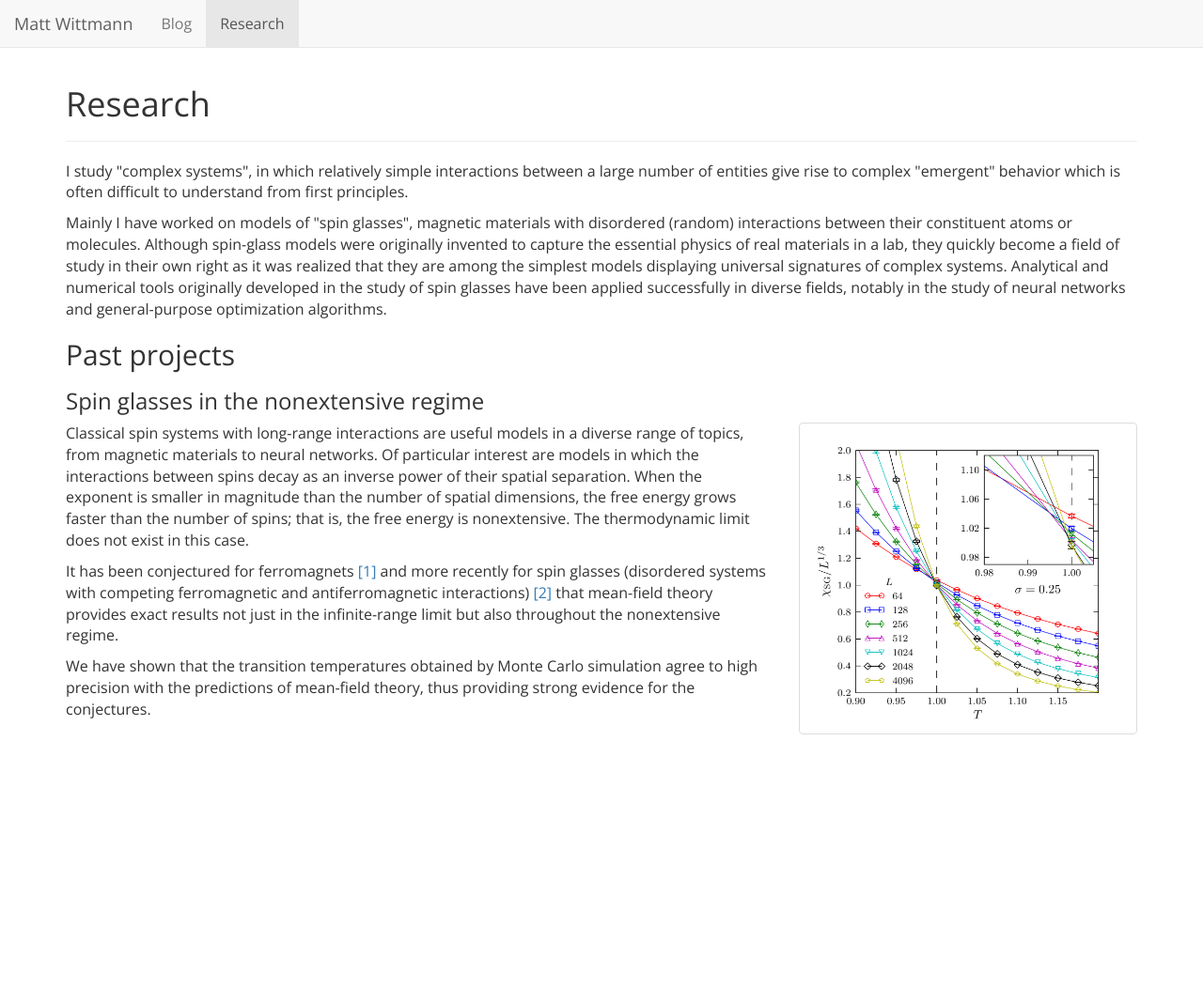
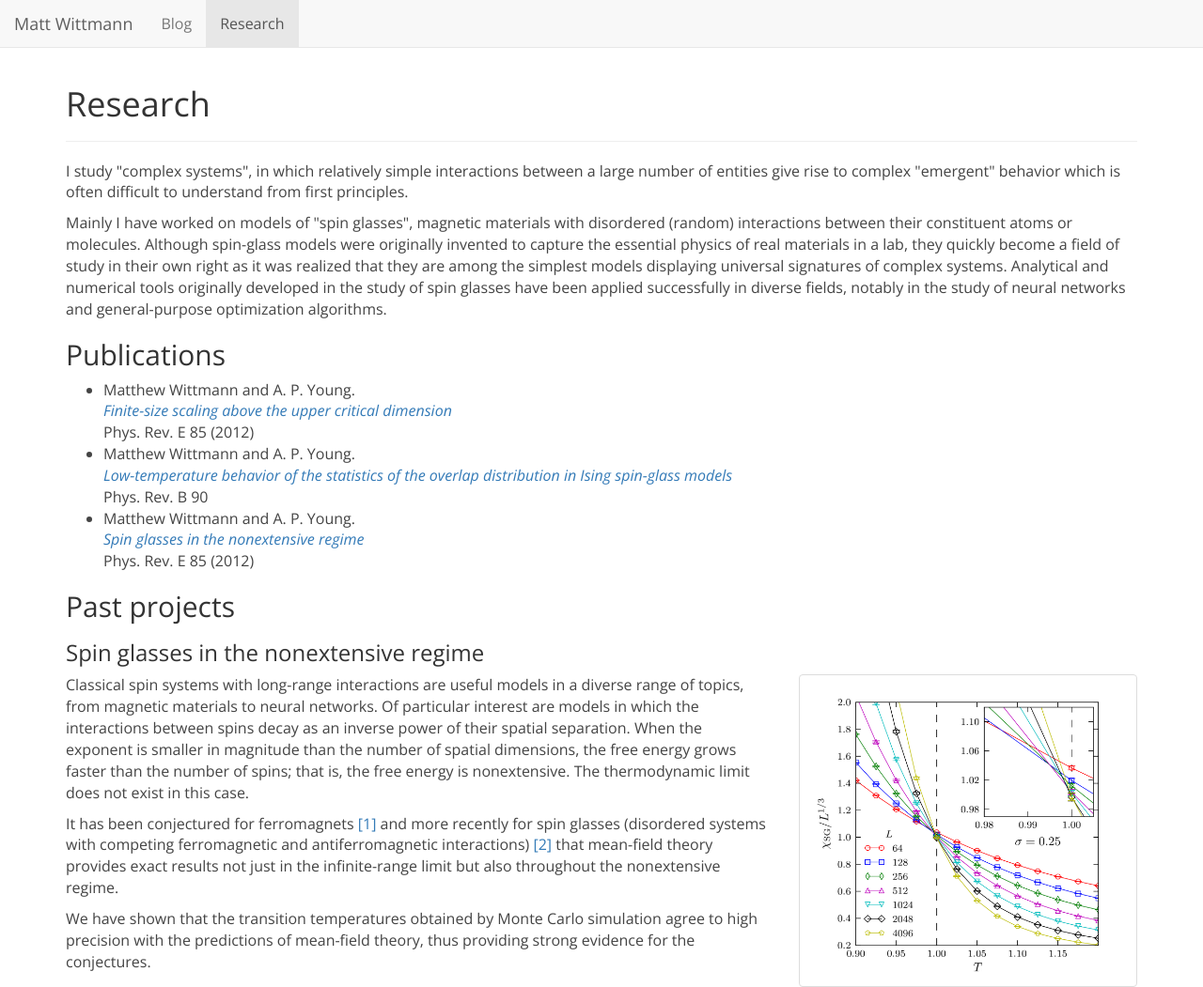
Before and after one commit to mcwitt/mcwitt.github.io, a Jekyll site: the page built from research.html, in a window 1280 px wide. Shown: the whole page at 94% size. Built offline with Jekyll 4.4.1, drawn with Linux system fonts in a browser that asks for light colours; nearby versions of some CDN libraries; comment, search, counter and statistics services are not loaded; before the commit the page ends 900 px from its top, so only the background shows below that.

Commit message:
Add publications.

```diff
--- a/_includes/head.html
+++ b/_includes/head.html
@@ -7,10 +7,9 @@
     <link rel="canonical" href="{{ page.url | replace:'index.html','' | prepend: site.baseurl | prepend: site.url }}">
 
     <!-- Fonts -->
-    <link href='http://fonts.googleapis.com/css?family=Open+Sans:400italic,400' rel='stylesheet' type='text/css'>
+    <link href='http://fonts.googleapis.com/css?family=Open+Sans:300,300italic,400,600,800' rel='stylesheet' type='text/css'>
 
     <!-- Bootstrap -->
-    <!-- Latest compiled and minified CSS -->
     <link rel="stylesheet" href="https://maxcdn.bootstrapcdn.com/bootstrap/3.3.1/css/bootstrap.min.css">
 
     <!-- Syntax highlighting styles -->
--- /dev/null
+++ b/_includes/publist.html
@@ -0,0 +1,35 @@
+<div class="publist">
+  <ul>
+    <li>
+      <span class="me">Matthew Wittmann</span>
+      and A. P. Young.
+      <div class="title">
+        <a href="http://arxiv.org/abs/1410.5296">
+          Finite-size scaling above the upper critical dimension
+        </a>
+      </div>
+      Phys. Rev. E 85 (2012)
+    </li>
+    <li>
+      <span class="me">Matthew Wittmann</span>
+      and A. P. Young.
+      <div class="title">
+        <a href="http://arxiv.org/abs/1408.2482">
+          Low-temperature behavior of the statistics of the overlap
+          distribution in Ising spin-glass models
+        </a>
+      </div>
+      Phys. Rev. B 90
+    </li>
+    <li>
+      <span class="me">Matthew Wittmann</span>
+      and A. P. Young.
+      <div class="title">
+        <a href="http://arxiv.org/abs/1201.1955">
+          Spin glasses in the nonextensive regime
+        </a>
+      </div>
+      Phys. Rev. E 85 (2012)
+    </li>
+  </ul>
+</div>
--- a/css/style.sass
+++ b/css/style.sass
@@ -1,13 +1,22 @@
 ---
 ---
 
-$primary-color: hsl(215, 75%, 42%)
-$light-color: lighten($primary-color, 50%)
+$color-hl: hsl(215, 75%, 42%)
+$color-hl-light: lighten($color-hl, 50%)
+$color-fg: #333
+$color-fg-light: #444
+
+$weight-normal: 300
+$weight-bold: 600
 
 body
+  color: $color-fg-light
   font-family: 'Open Sans', sans-serif
   font-size: 16px
-  font-weight: 300
+  font-weight: $weight-normal
+
+  h1, h2, h3
+    color: $color-fg
 
 .visuallyhidden
   border: 0
@@ -27,20 +36,19 @@ body
 .social-icon
   width: 20px
   height: 20px
-  margin-left: 5px
-  margin-right: 5px
+  margin: 5px
 
   path
-    fill: gray
+    fill: $color-fg
 
   &:hover
     path
       fill: black
 
 .fancy-header
-  color: $light-color
-  background: radial-gradient(fade-out($primary-color, 0.2), $primary-color)
-  text-shadow: 0 1px 0 darken($primary-color, 20%)
+  color: $color-hl-light
+  background: radial-gradient(fade-out($color-hl, 0.2), $color-hl)
+  text-shadow: 0 1px 1px darken($color-hl, 30%)
   text-align: center
   padding: 25px
 
@@ -49,11 +57,18 @@ body
 
   .btn
     color: white
+    font-weight: $weight-normal
     border-color: white
     background: none
     margin: 5px
 
   .btn:hover
-    color: $primary-color
+    color: $color-hl
     background-color: white
     text-shadow: none
+
+.publist
+  .me
+    font-weight: $weight-normal
+  .title
+    font-style: italic
--- a/research.html
+++ b/research.html
@@ -19,6 +19,10 @@ title: Research
   successfully in diverse fields, notably in the study of neural networks and
   general-purpose optimization algorithms.
 </p>
+
+<h2>Publications</h2>
+
+{% include publist.html %}
 
 <h2>Past projects</h2>
 <h3>Spin glasses in the nonextensive regime</h3>
```
